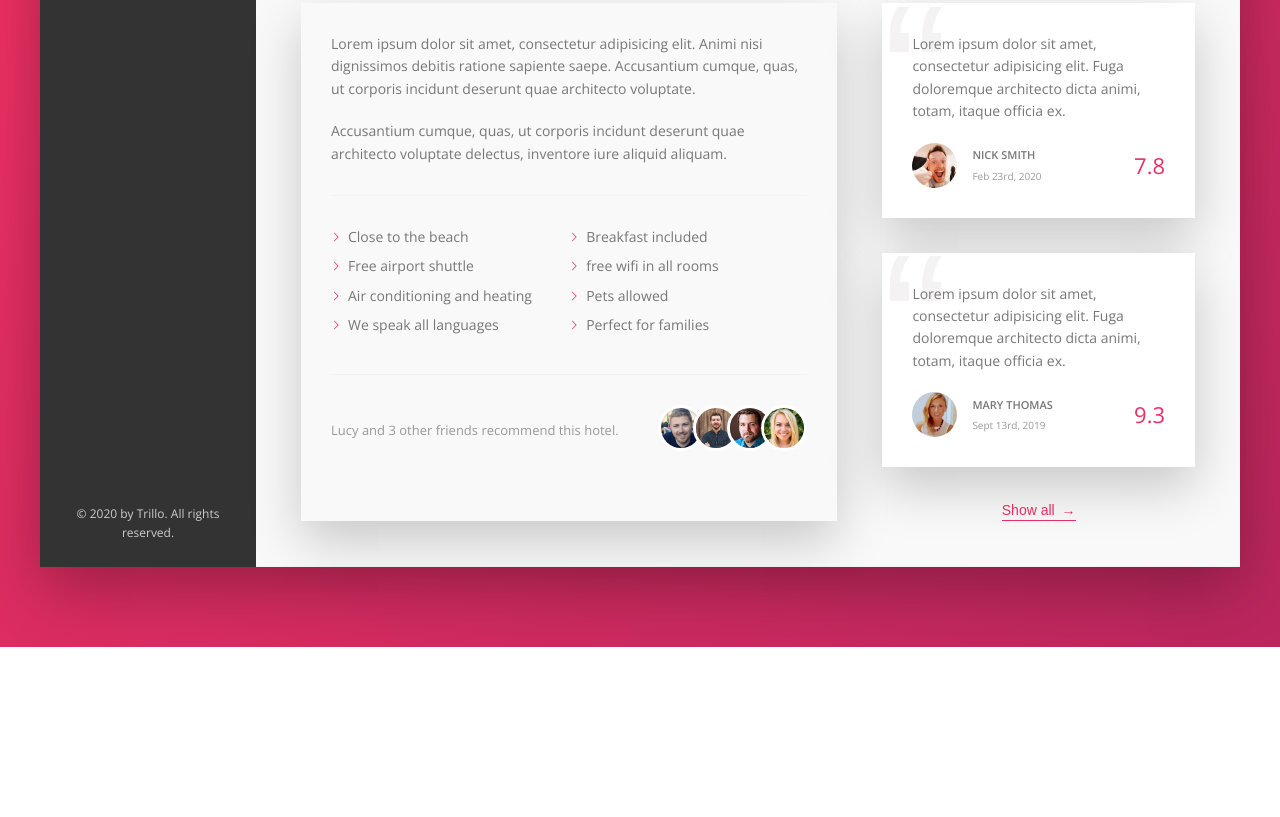
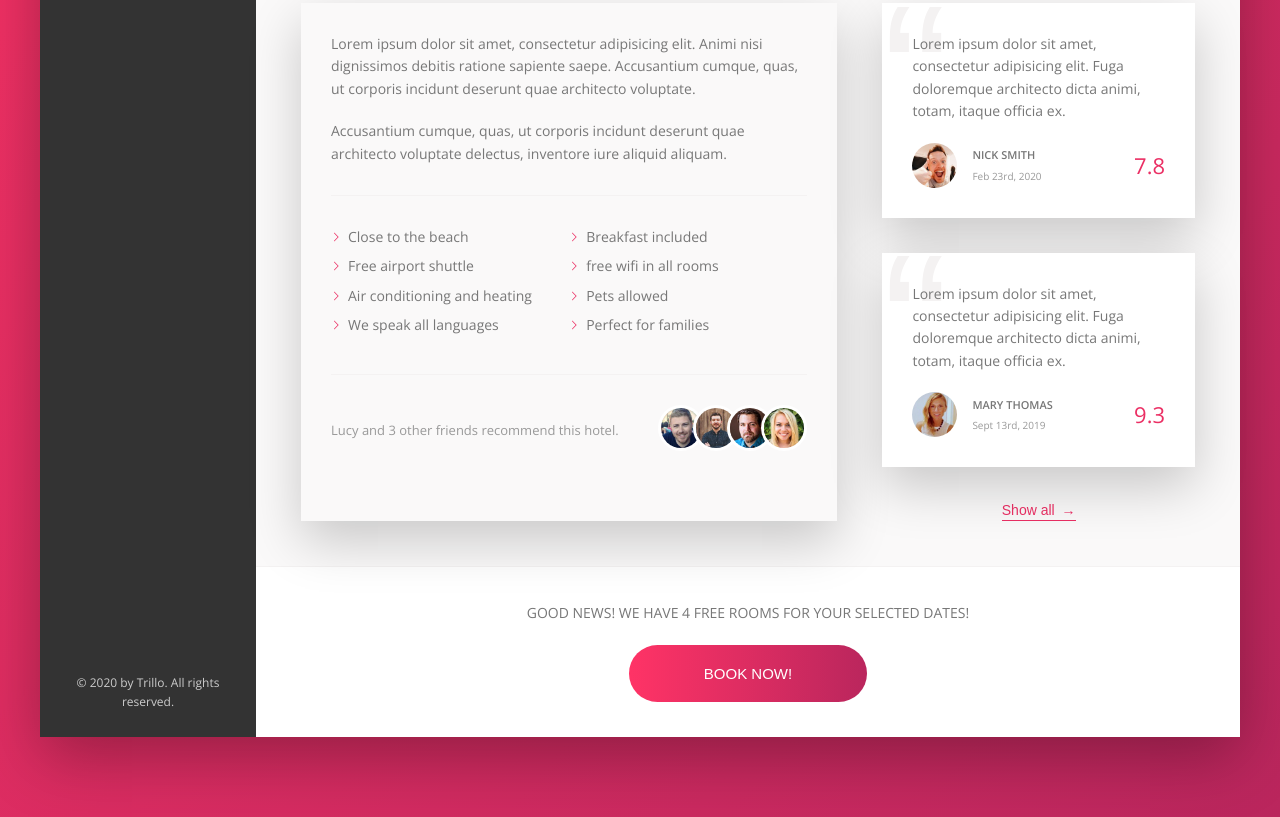
Before and after one commit to Tomeek95/Trillo, a website: page index.html in a window 1280 px wide. Shown: the part 644-1461 px from the top of the page. Before the commit the page ends 1291 px from the top, so only its background shows below. Drawn offline with nearby package versions, Linux system fonts and the light colour scheme.

Commit message:
styled cta section
created a button with changing text and with a pulsating animation

```diff
--- a/SASS/_components.scss
+++ b/SASS/_components.scss
@@ -439,3 +439,72 @@
         z-index: 1;
     }
 }
+
+// /////////////////////////
+// Call to action
+.cta {
+    padding: 3.5rem 0;
+    text-align: center;
+
+    &__book-now {
+        font-size: 1.4rem;
+        font-weight: 300;
+        text-transform: uppercase;
+        margin-bottom: 2rem;
+    }
+}
+// /////////////////////////
+// Call to action - btn
+.btn {
+    position: relative;
+    overflow: hidden;
+    font-size: 1.5rem;
+    font-weight: 300;
+    text-transform: uppercase;
+    border-radius: 100px;
+    border: none;
+    background-image: linear-gradient(
+        to right,
+        var(--color-primary-light),
+        var(--color-primary-dark)
+    );
+    color: #fff;
+
+    & > * {
+        display: inline-block;
+        height: 100%;
+        width: 100%;
+        transition: all .2s;
+    }
+
+    &__visible {
+        padding: 2rem 7.5rem;
+    }
+    &__invisible {
+        position: absolute;
+        top: 100%;
+        left: 0;
+        padding: 2rem;
+    }
+
+    &:hover {
+        background-image: linear-gradient(
+            to left,
+            var(--color-primary-light),
+            var(--color-primary-dark)
+        );
+    }
+
+    &:hover &__visible {
+        transform: translateY(100%);
+    }
+
+    &:hover &__invisible {
+        top: 0;
+    }
+
+    &:focus {
+        outline: none;
+        animation: pulsate 1s infinite;
+    }
+}
--- a/index.html
+++ b/index.html
@@ -194,6 +194,15 @@
                             <button class="btn-inline">Show all <span>&rarr;</span></button>
                         </div>
                     </div>
+                            <div class="cta">
+                                <h2 class="cta__book-now">
+                                    Good news! We have 4 free rooms for your selected dates!
+                                </h2>
+                                <button class="btn">
+                                    <span class="btn__visible">Book now!</span>
+                                    <span class="btn__invisible">4 rooms left!</span>
+                                </button>
+                            </div>
                 </main>
             </div>
         </div>
```
Also changed, not shown: CSS/style.css.
